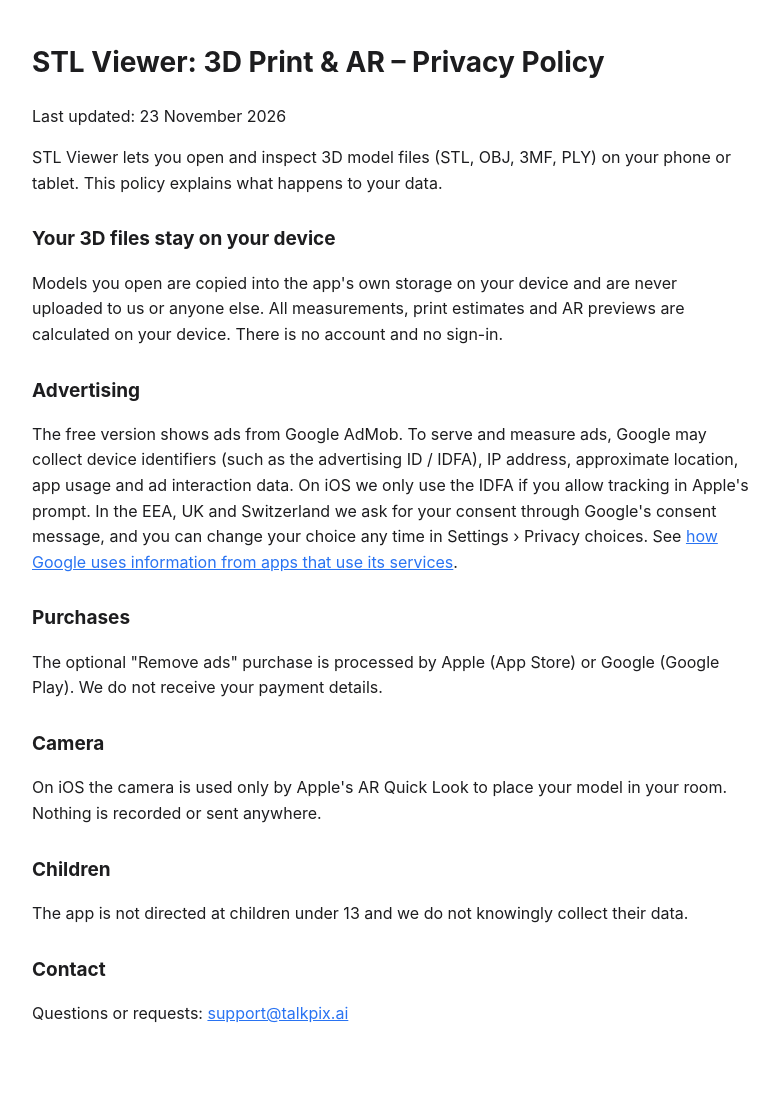
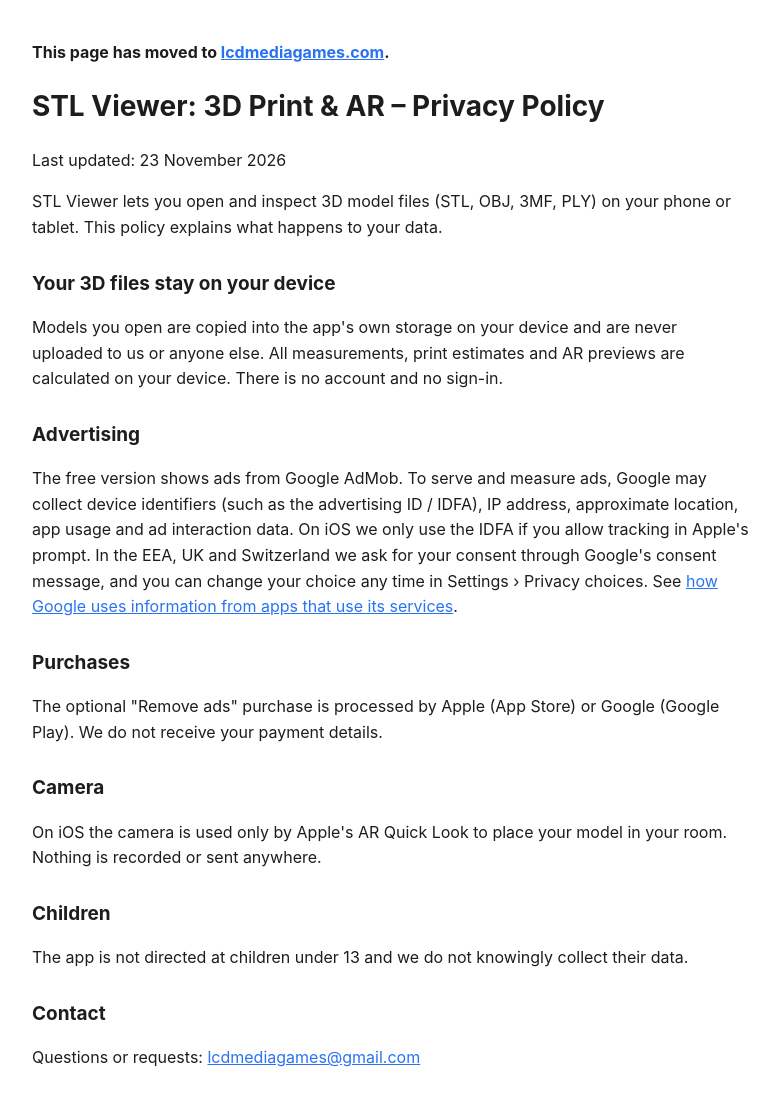
Before and after one commit to egealp96/stlviewer, a plain HTML site: page privacy.html in a window 1280 px wide. Shown: the whole page, without its empty margins (248-1027 px from the left). Before the commit the page ends 1067 px from the top, so only its background shows below. Drawn offline with Linux system fonts and the light colour scheme.

Commit message:
Point to lcdmediagames.com pages

```diff
--- a/privacy.html
+++ b/privacy.html
@@ -3,6 +3,7 @@
 <title>STL Viewer – Privacy Policy</title>
 <style>body{font:16px/1.6 -apple-system,system-ui,sans-serif;max-width:720px;margin:40px auto;padding:0 18px;color:#1d1d1f}h1{font-size:28px}h2{font-size:19px;margin-top:28px}a{color:#2973f2}</style></head>
 <body>
+<p><strong>This page has moved to <a href="https://lcdmediagames.com/stl-viewer-privacy-policy/">lcdmediagames.com</a>.</strong></p>
 <h1>STL Viewer: 3D Print &amp; AR – Privacy Policy</h1>
 <p>Last updated: 23 November 2026</p>
 <p>STL Viewer lets you open and inspect 3D model files (STL, OBJ, 3MF, PLY) on your phone or tablet. This policy explains what happens to your data.</p>
@@ -17,5 +18,5 @@
 <h2>Children</h2>
 <p>The app is not directed at children under 13 and we do not knowingly collect their data.</p>
 <h2>Contact</h2>
-<p>Questions or requests: <a href="mailto:support@talkpix.ai">support@talkpix.ai</a></p>
+<p>Questions or requests: <a href="mailto:lcdmediagames@gmail.com">lcdmediagames@gmail.com</a></p>
 </body></html>
```
Also changed, not shown: index.html (+2 -1 lines).
